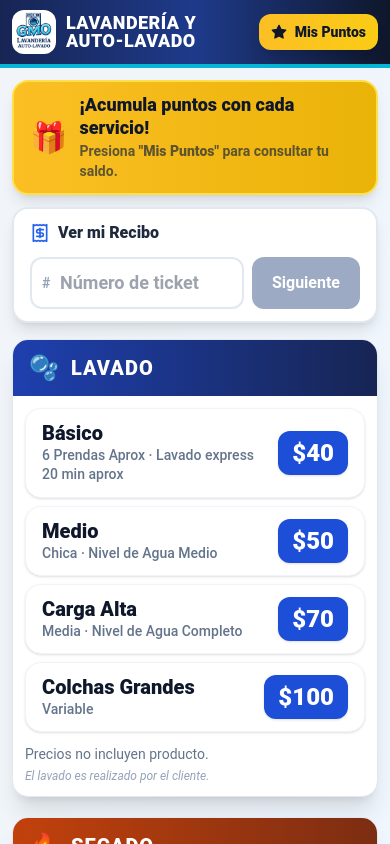
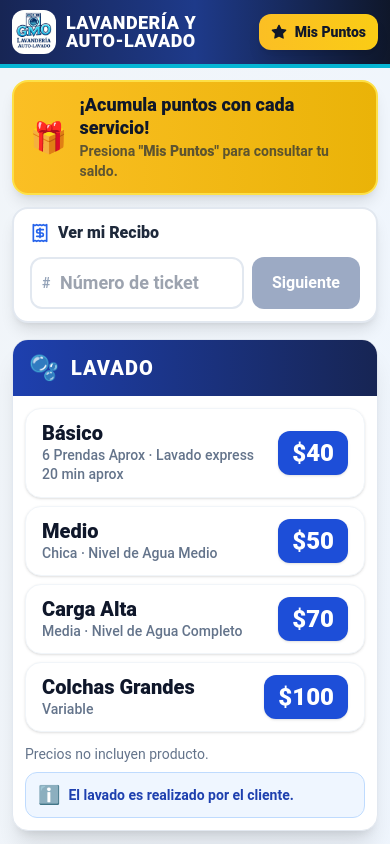
Before and after one commit to montanogilberto/menuLaundy, a React (Vite) app: page / in a window 390 px wide. Built offline with nearby package versions, Linux system fonts and the light colour scheme.

Commit message:
style: make section note2 more visible with blue info banner
Co-Authored-By: Claude Sonnet 4.6 <noreply@anthropic.com>

```diff
--- a/src/pages/KioskHomePage.tsx
+++ b/src/pages/KioskHomePage.tsx
@@ -56,7 +56,12 @@ function Section({ title, services, note, note2, colorKey }: SectionProps) {
       {(note || note2) && (
         <div className="px-3 pb-3 sm:px-4 sm:pb-4 flex flex-col gap-1">
           {note  && <p className="text-slate-500 text-sm md:text-base" dangerouslySetInnerHTML={{ __html: note  }} />}
-          {note2 && <p className="text-slate-400 text-xs md:text-sm italic"   dangerouslySetInnerHTML={{ __html: note2 }} />}
+          {note2 && (
+            <div className="flex items-center gap-2 bg-blue-50 border border-blue-200 rounded-xl px-3 py-2 mt-1">
+              <span className="text-blue-500 text-lg shrink-0">ℹ️</span>
+              <p className="text-blue-800 font-bold text-sm md:text-base" dangerouslySetInnerHTML={{ __html: note2 }} />
+            </div>
+          )}
         </div>
       )}
     </div>
```
